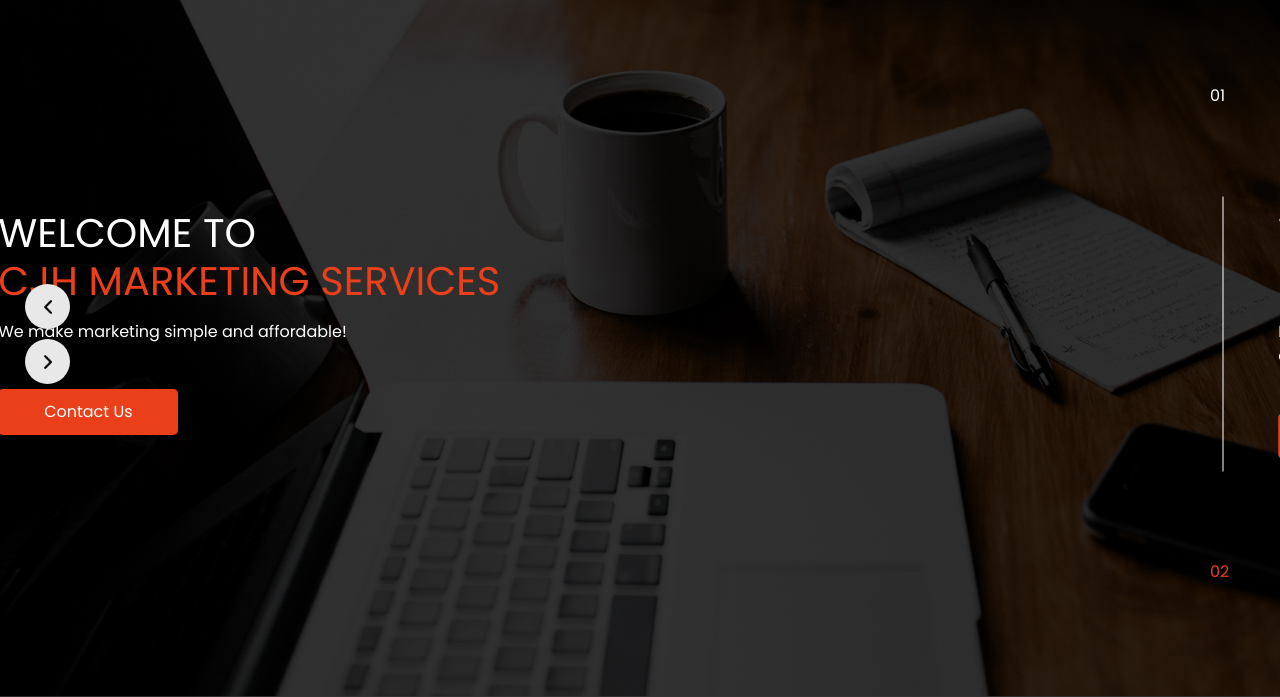
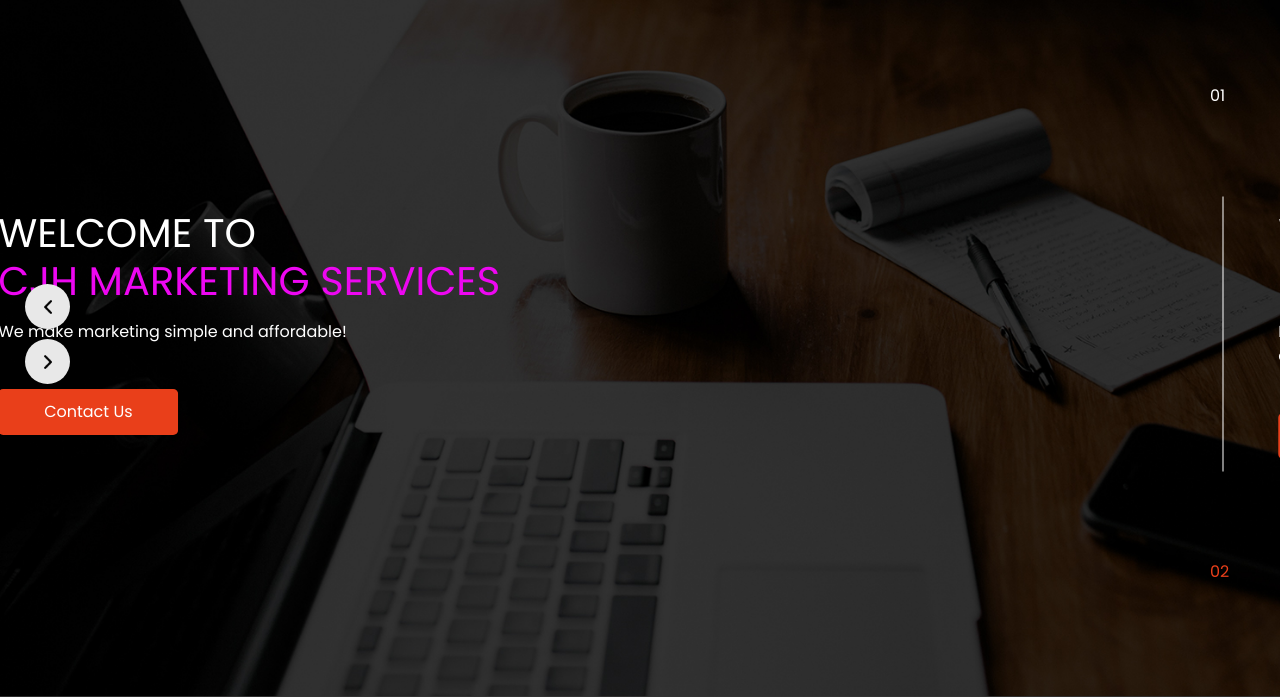
Before and after one commit to CalHolt/cpnt-201-a1-fregg, a plain HTML site: page index.html in a window 1280 px wide. Shown: the part 103-800 px from the top of the page. Drawn offline with nearby package versions, Linux system fonts and the light colour scheme.

Commit message:
changed colour of slider section

```diff
--- a/css/style.css
+++ b/css/style.css
@@ -153,7 +153,7 @@ a:focus {
 }
 
 .slider_section .detail-box h1 span {
-  color: #e93f1a;
+  color: #ed07f1;
 }
 
 .slider_section .detail-box p {
```
